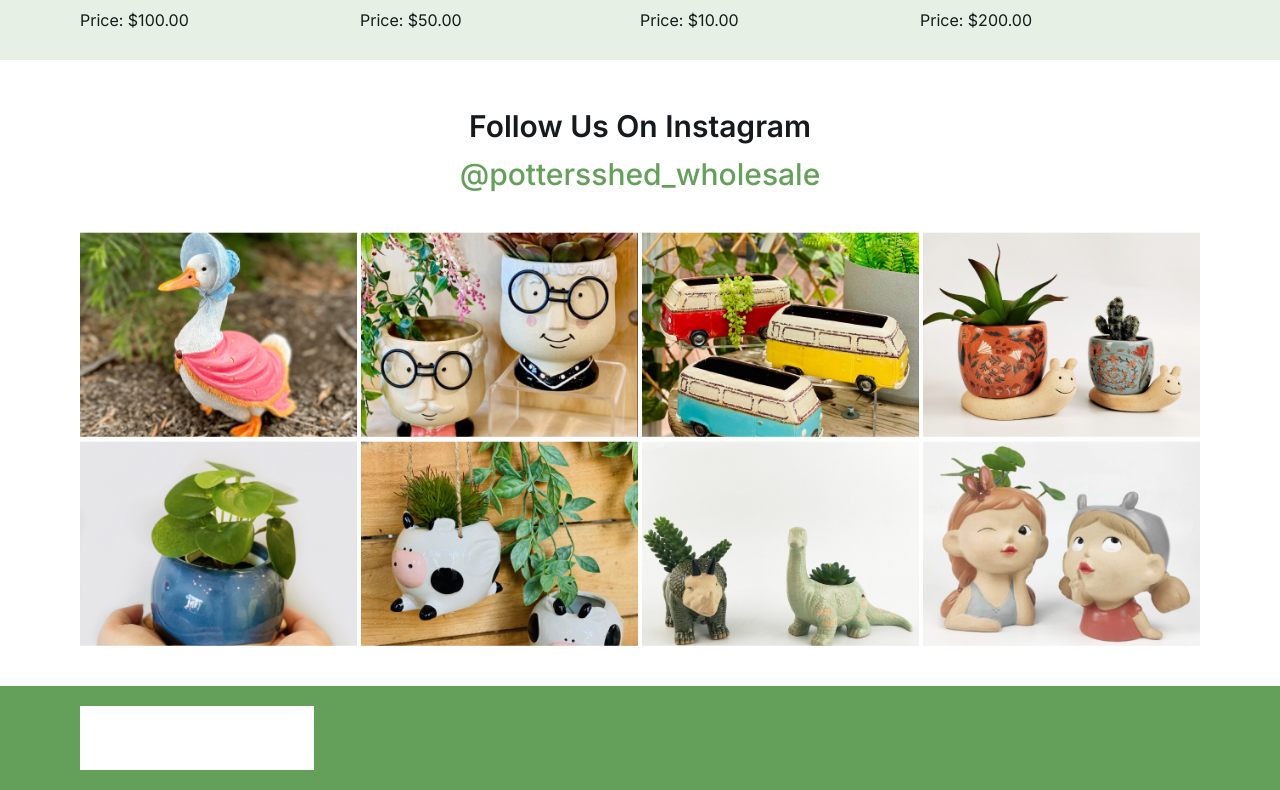
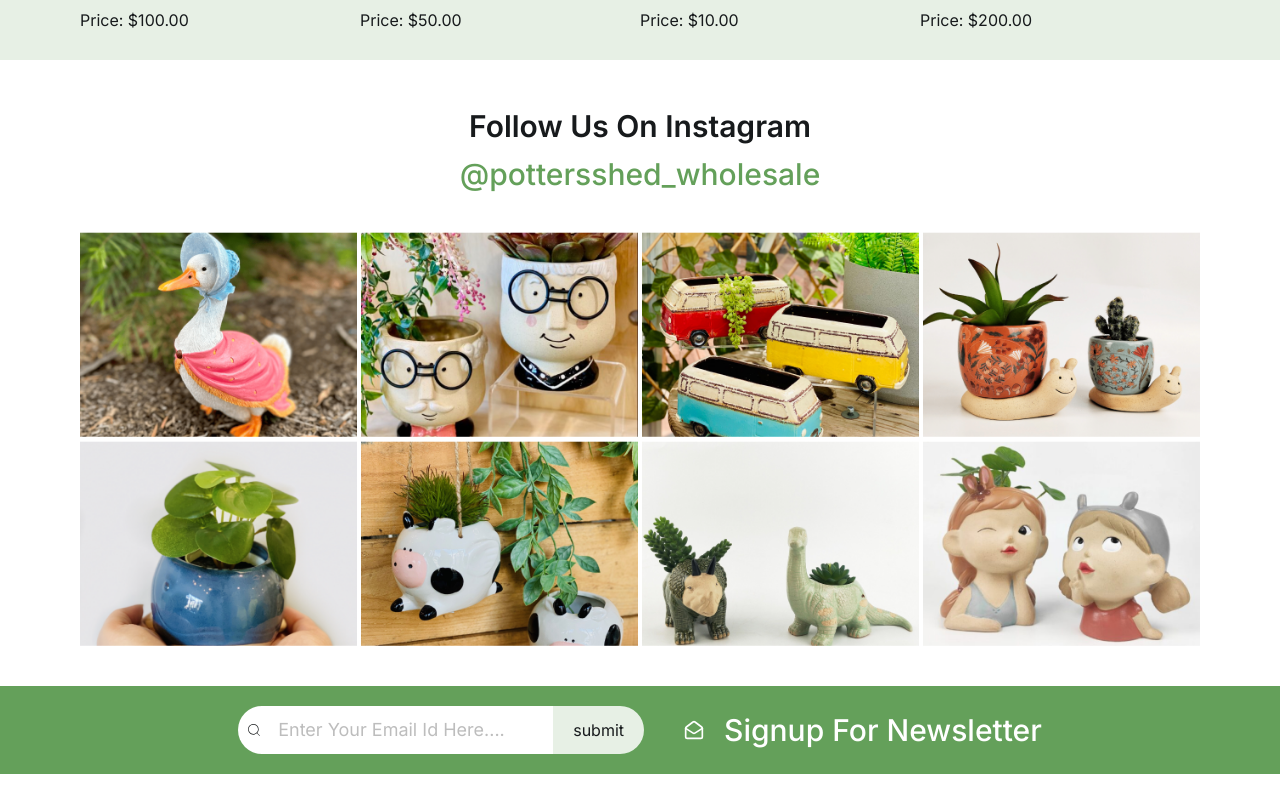
Before and after one commit to jibon-roy/pottrs-shed-work, a React (Vite) app: page / in a window 1280 px wide. Shown: the part 5344-6134 px from the top of the page. Built offline with nearby package versions, Linux system fonts and the light colour scheme.

Commit message:
footer created successfully

```diff
--- a/src/components/Section/FooterSection.jsx
+++ b/src/components/Section/FooterSection.jsx
@@ -1,8 +1,29 @@
+import { CiSearch } from "react-icons/ci";
+import { LuMailOpen } from "react-icons/lu";
 const FooterSection = () => {
   return (
-    <footer className="container px-2 md:px-10 py-5 lg:px-20 2xl:px-36 bg-primary-green">
-      <div className="relative">
-        <input type="text" className="h-16" />
+    <footer className="container flex gap-10 justify-center flex-wrap px-2 md:px-10 py-5 lg:px-20 2xl:px-36 bg-primary-green">
+      <div className="relative flex max-w-2xl justify-center items-center">
+        <CiSearch className="absolute left-2" />
+        <input
+          type="text"
+          name="subscribe"
+          id="subscribe"
+          className="h-12 pl-10 p-4 transition rounded-l-full w-full outline-none text-lg"
+          placeholder="Enter Your Email Id Here...."
+        />
+        <input
+          type="button"
+          value="submit"
+          id="submit"
+          className="bg-secondary-green h-12 rounded-r-full border-0 px-5"
+        />
+      </div>
+      <div className="flex items-center text-white gap-5">
+        <LuMailOpen className="text-xl" />
+        <h3 className="text-white font-medium text-3xl">
+          Signup For Newsletter{" "}
+        </h3>
       </div>
     </footer>
   );
```
